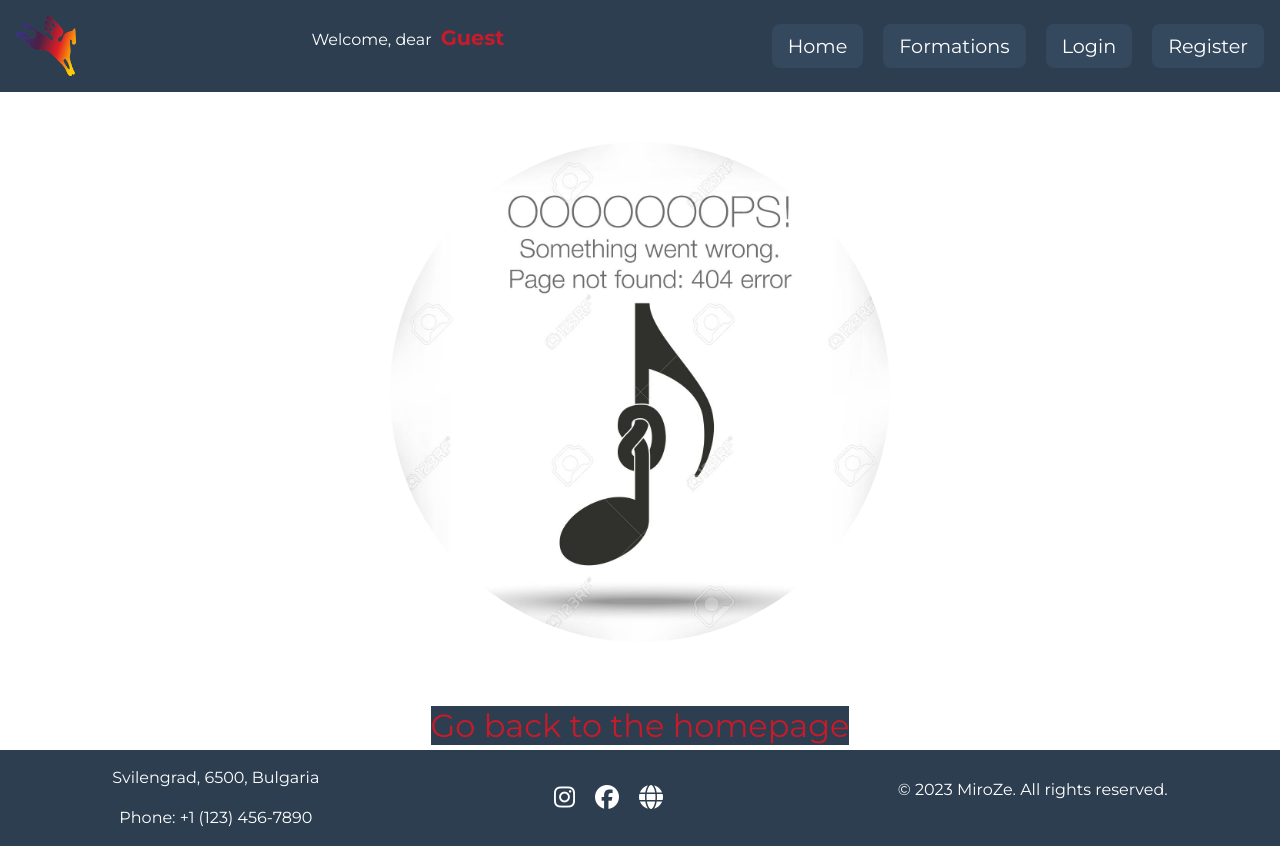
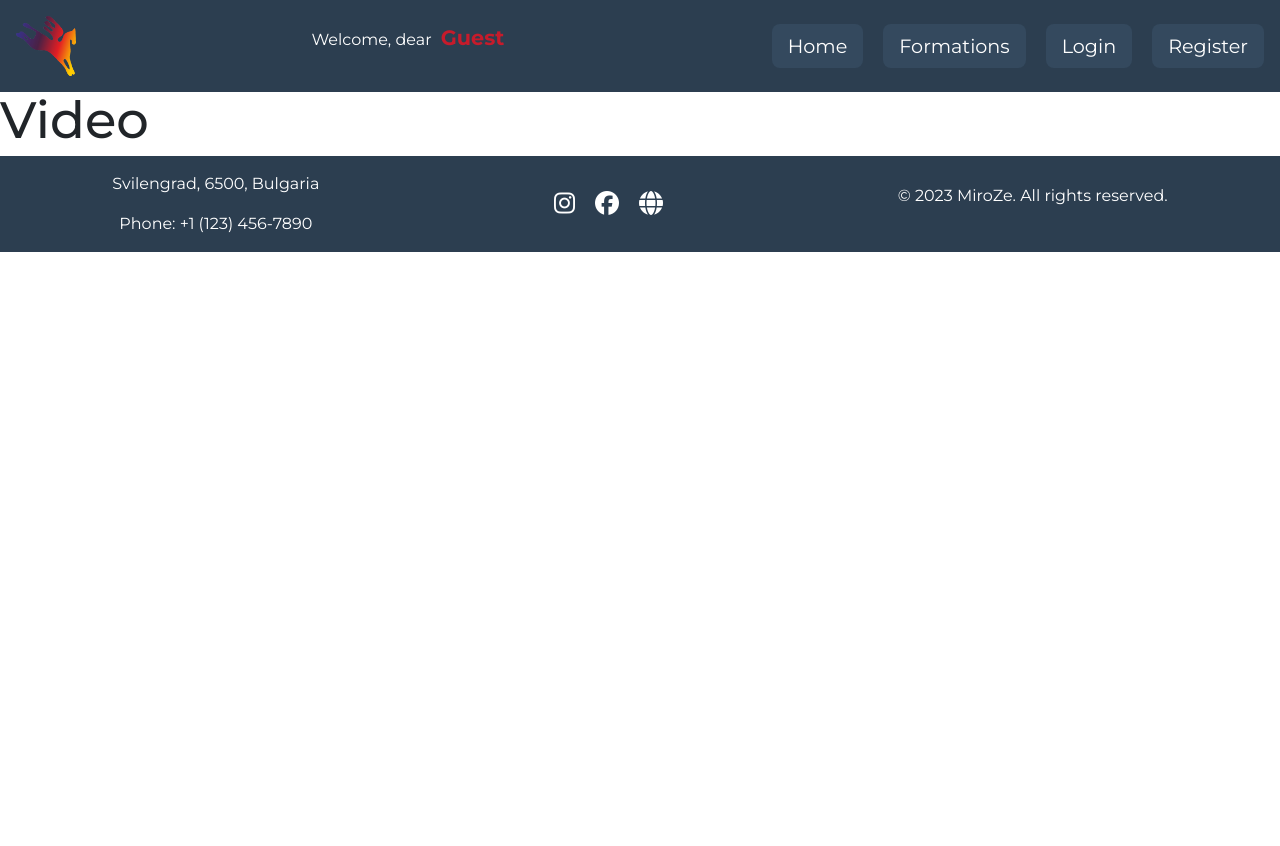
Before and after one commit to MiroZe/choir_svilengrad_app, a React (Vite) app in the folder choir-school-svilengrad/: page /videos in a window 1280 px wide. After the commit the page ends 800 px from the top, so only its background shows below. Built offline with nearby package versions, Linux system fonts and the light colour scheme.

Commit message:
add links at Header

```diff
--- a/choir-school-svilengrad/src/App.jsx
+++ b/choir-school-svilengrad/src/App.jsx
@@ -27,6 +27,7 @@
 import RouteGuard from "./components/RouteGuards/RouteGuard";
 import RouteAdminGuard from "./components/RouteGuards/RouteAdminGuard";
 import VideoLinkUploadForm from "./components/Videos/VideoUploadForm";
+import VideoGallery from "./components/Videos/VideoGallery";
 
 
 function App() {
@@ -43,6 +44,7 @@
       <Routes>
         <Route path="/" element={<Home />} />
         <Route path="/gallery" element={<Gallery />} />
+        <Route path="/videos" element={<VideoGallery />} />
         <Route path="/formations" element={<Formations />} />
         <Route path="/auth/register" element={<RegisterForm />} />
         <Route path="/auth/login" element={<LoginForm />} />
@@ -55,6 +57,7 @@
         <Route path="/formations/:formationId/scores" element={<Scores />} />
         <Route path="/formations/:formationId/arrangements" element={<Arrangements />} />
         <Route path="/choristers/:choristerId" element={<ChoristerDetails />} />
+
 
 
 
--- a/choir-school-svilengrad/src/components/Header/Header.jsx
+++ b/choir-school-svilengrad/src/components/Header/Header.jsx
@@ -37,6 +37,7 @@
           }
           {username && <>
           <li> <NavLink className={({isActive}) => isActive ? styles['nav-active'] : '' } to={"/gallery"}>Gallery</NavLink> </li>
+          <li> <NavLink className={({isActive}) => isActive ? styles['nav-active'] : '' } to={"/videos"}>Videos</NavLink> </li>
 
           <li> <NavLink className={({isActive}) => isActive ? styles['nav-active'] : '' } to={"/auth/logout"}>Logout</NavLink> </li>
           </>
--- /dev/null
+++ b/choir-school-svilengrad/src/components/Videos/VideoGallery.jsx
@@ -0,0 +1,15 @@
+
+
+
+
+const VideoGallery = () => {
+
+return (
+
+<h1>Video</h1>
+
+)
+
+
+}
+export default VideoGallery
```
